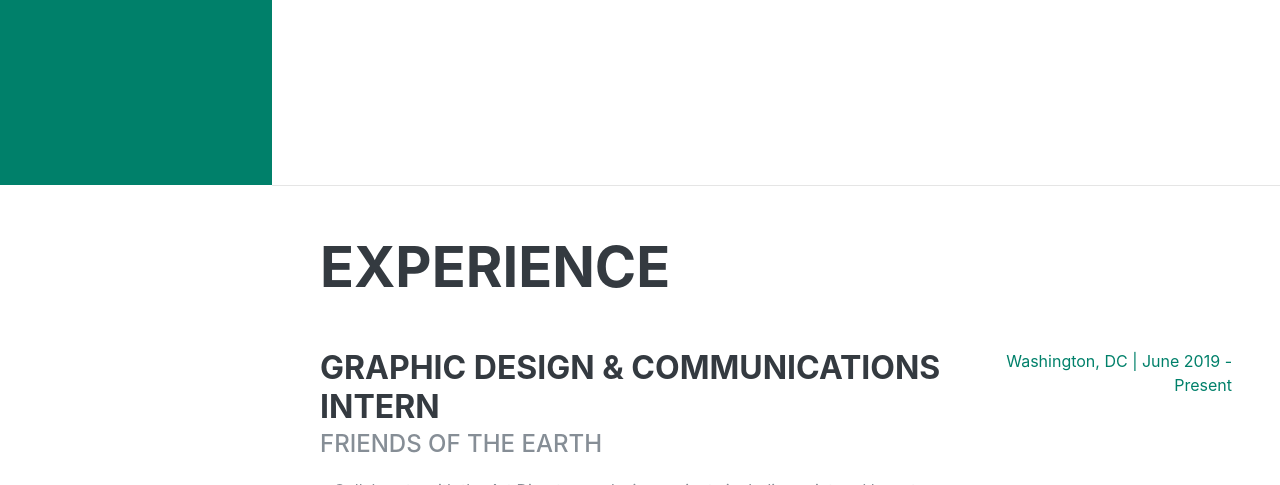
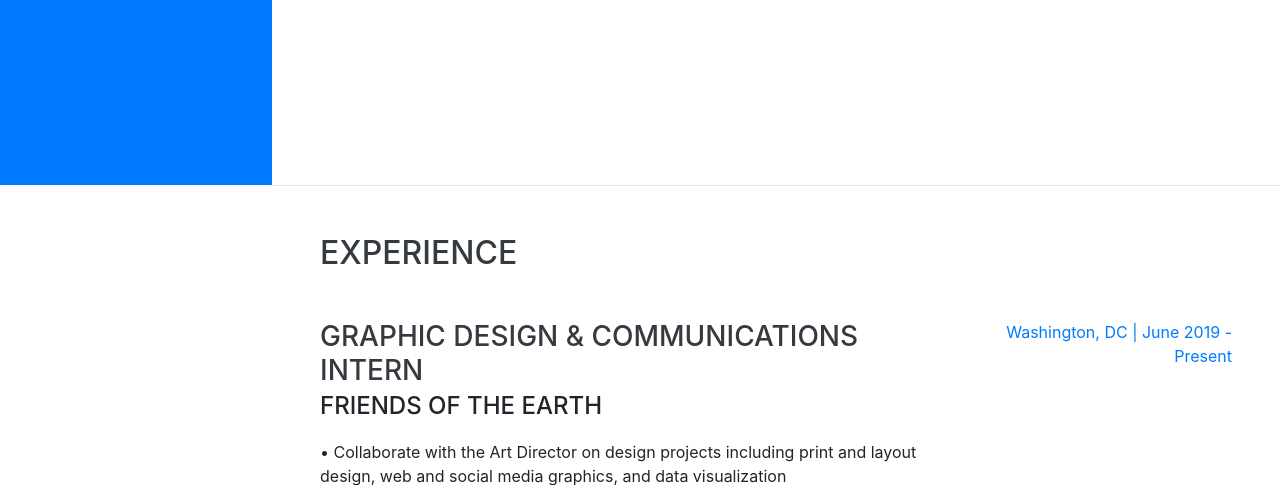
Before and after one commit to gracefagan/gracefagan.github.io, a website with bundled scripts: page index.html in a window 1280 px wide. Shown: the part 615-1100 px from the top of the page. Built offline with nearby package versions, Linux system fonts and the light colour scheme; a web font is replaced by a local one.

Commit message:
changed back

```diff
--- a/index.html
+++ b/index.html
@@ -11,7 +11,7 @@
   <title>Grace Fagan</title>
 
   <!-- Bootstrap core CSS -->
-  <link href="https://gracefagan.github.io/vendor/bootstrap/css/bootstrap.min.css" rel="stylesheet">
+  <link href="vendor/bootstrap/css/bootstrap.min.css" rel="stylesheet">
 
   <!-- Custom fonts for this template -->
   <link href="https://fonts.googleapis.com/css?family=Saira+Extra+Condensed:500,700" rel="stylesheet">
```
